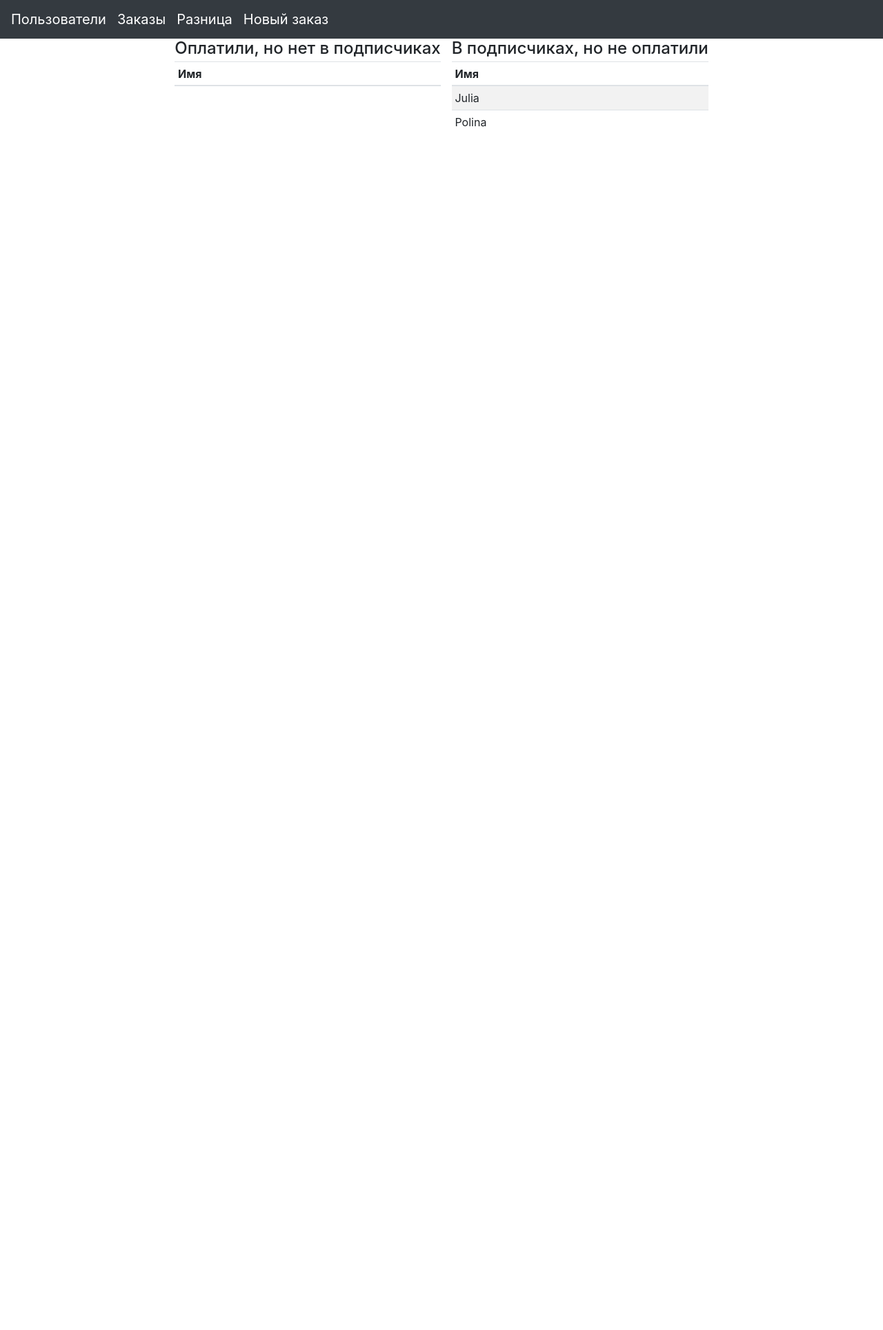
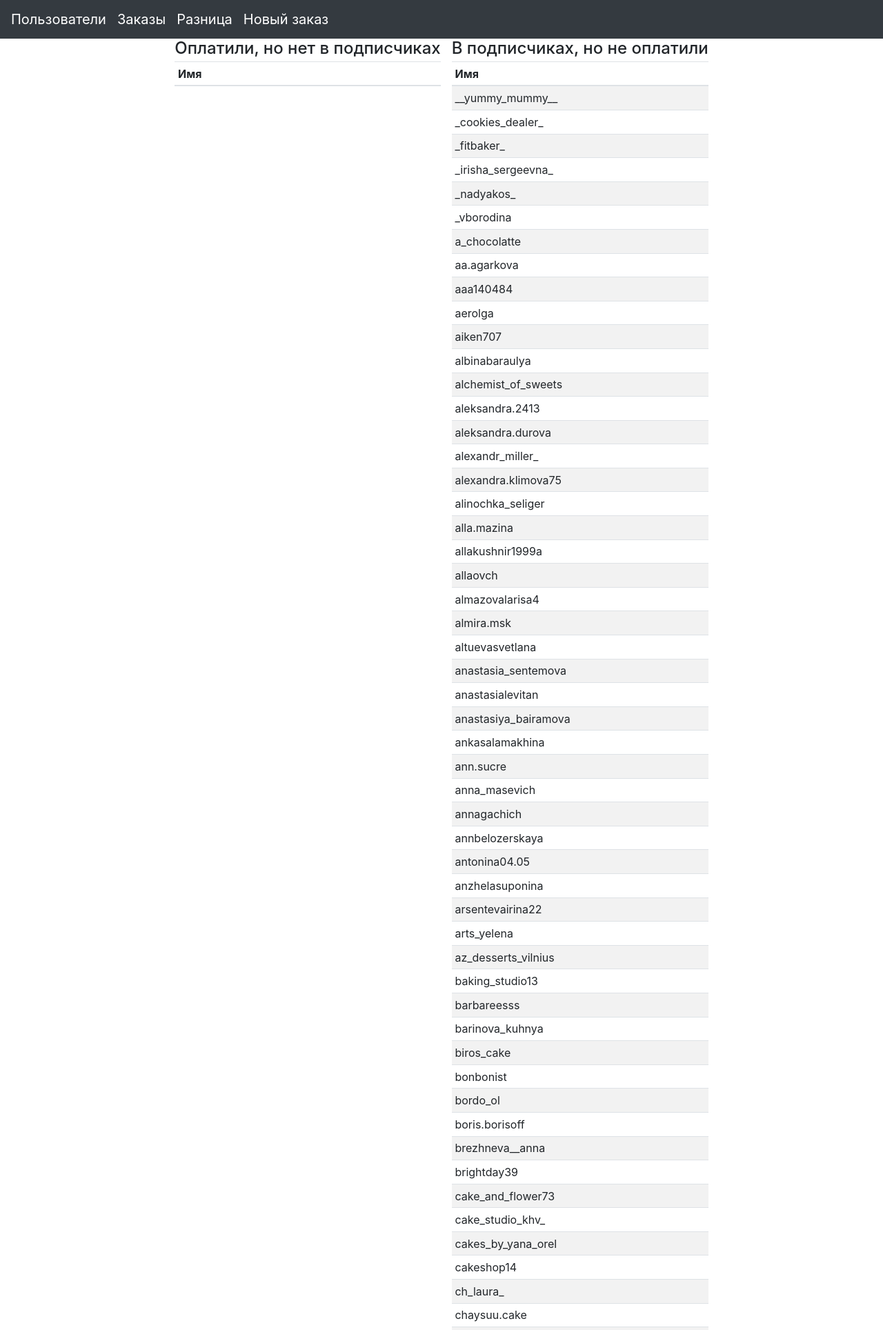
Before and after one commit to LelikovAlexandr/BlogCMS, a Django app: page /difference/ in a window 1280 px wide. Shown: the top 1928 px of the page at 69% size. Before the commit the page ends 184 px from the top, so only its background shows below. Run offline with Django 3.2, Linux system fonts and the light colour scheme; lists and menus that the app fills with data are empty; some libraries are stand-ins or nearby versions.

Commit message:
Add templates. Add logic

```diff
--- a/followers/models.py
+++ b/followers/models.py
@@ -5,6 +5,9 @@ class User(models.Model):
     name = models.CharField(max_length=30, unique=True)
     email = models.CharField(max_length=30, null=True)
     subscribe_until = models.DateTimeField(null=True)
+
+    class Meta:
+        ordering = ["subscribe_until"]
 
     def __str__(self):
         return self.name
--- a/followers/templates/followers/difference.html
+++ b/followers/templates/followers/difference.html
@@ -12,7 +12,7 @@
         <tbody>
         {%for user in paid_by_not_followers%}
         <tr>
-            <td>{{ user }}</td>
+            <td><a href="{% url 'UserEdit' pk=user.pk %}">{{ user }}</a></td>
         </tr>
         {%endfor%}
         </tbody>
--- a/followers/templates/followers/main.html
+++ b/followers/templates/followers/main.html
@@ -6,6 +6,8 @@
     {% load bootstrap4 %}
     {% bootstrap_css %}
     {% bootstrap_javascript jquery='full' %}
+    {% load font_awesome %}
+    {% fa_css %}
 </head>
 <nav class="navbar navbar-expand-lg navbar-dark bg-dark">
     <a class="navbar-brand" href="{% url 'Users' %}">Пользователи</a>
--- /dev/null
+++ b/followers/templates/followers/order_status.html
@@ -0,0 +1,4 @@
+{% extends 'followers/main.html' %}
+{% block content %}
+{{ message }}
+{% endblock %}
--- a/followers/views.py
+++ b/followers/views.py
@@ -6,12 +6,14 @@ import requests
 from django.utils import timezone
 from dotenv import load_dotenv
 import os
+from followers.instagram import inst
+from django.views.generic.edit import UpdateView, DeleteView
+from django.urls import reverse_lazy
 
 load_dotenv()
 
 
 def new_order(request):
-    message = 'Method error'
     if request.method == 'POST':
         data = request.POST.dict()
         # if get_signature(os.getenv('TEST_SECRET_KEY_MODULBANK'), data) == \
@@ -20,11 +22,15 @@ def new_order(request):
             name=data['client_name'],
         )
         user.email = data['client_email']
+        if create:
+            start_new_period = timezone.now()
+        else:
+            start_new_period = max(timezone.now(), user.subscribe_until)
         if data['amount'] == '350':
-            user.subscribe_until = timezone.now() + relativedelta(
+            user.subscribe_until = start_new_period + relativedelta(
                 months=1)
         elif data['amount'] == '1800':
-            user.subscribe_until = timezone.now() + relativedelta(
+            user.subscribe_until = start_new_period + relativedelta(
                 months=6)
         user.save()
 
@@ -36,9 +42,10 @@ def new_order(request):
         message = 'OK'
         # else:
         #     message = 'Signature error'
-
-    return render(request, 'followers/index.html',
-                  context={'message': message})
+        return render(request, 'followers/order_status.html',
+                      context={'message': message})
+    else:
+        return render(request, 'followers/create_order.html')
 
 
 def list_of_users(request):
@@ -53,21 +60,157 @@ def list_of_orders(request):
                   context={'orders_list': all_orders})
 
 
-def create_order(request):
-    if request.method == 'POST':
-        requests.post('http://127.0.0.1:8000/new_order/',
-                      data=request.POST.dict())
-        return redirect('/users')
-    else:
-        return render(request, 'followers/create_order.html')
+def get_difference(request):
+    set_of_followers = {'digoxin_025', 'katysha_korol', 'lk_mot',
+                        'marycake_sweets', 'pryanopek', 'zavarzina.nataly',
+                        'anastasia_sentemova', 'zhar_taki', 'ninelrozmanova',
+                        'olchik_lucake', 'boris.borisoff', 'hemulsha',
+                        'chefcake_club', '_nadyakos_', 'i4ka_i4ka',
+                        'prozorovskaya_maria', 'chef_ivanovdenis',
+                        'elena.iatskova', 'nina.zhidkova_', 'polinaf1410',
+                        'oxanakouznetsova', 'murzaeva_nodira', 'keivy_macaron',
+                        'pstfsob', 'liraten999', 'ekaterinavolkovaev',
+                        'ok_k_s', 'karamelkamurm', 'natalitort_46',
+                        'mona_dolce_casa', 'mintcatnn', 'nota1212018',
+                        'katin_hleb', 'troninacake', 'ijuliaf', 'snowyliisa',
+                        'i_r_i_n_a_d_v', 'lelikovas', 'semeika74',
+                        'nataliaabulgaianova', 'fedotova_mpr',
+                        'sladosti_nazarovo', 'vaynberg_nataly', 'darya_aron',
+                        'nycksen', 'mariya_vetlitsyna', 'muflon0907',
+                        'svetmosina', 'cake_and_flower73',
+                        'yaroslavakistanova', 'biros_cake',
+                        'svetlana_poltorak82', 'ann.sucre', '__yummy_mummy__',
+                        'ramziyadavletova', 'elza.samvelyan', 'krylyschkina',
+                        'lubimaya_konditerskaya', 'eska_v', 'anastasialevitan',
+                        'kond82', 'tat_zavyalova', 'matkarimova_78',
+                        'yanas_patisserie', 'umnov_sergey77', 'rinaalex_07',
+                        'renatakancelskiene', 'aaa140484', 'vera.dolcevita',
+                        'yanborisova.astra', 'valeriabondarevskaya',
+                        'koretskaiaolga6565', 'serenko5917', 'fevraltt.ru',
+                        'zefirkikrasnodar', 'chris_cake_kyiv', 'uliy191265',
+                        'lelikov.alexandr', 'youlia_tort', 'aiken707',
+                        'pizza_ed_io', 'mariia_esyreva',
+                        'vanilla_delights_cakes', 'sladkiy_noginsk',
+                        'tort_delice', 'susannaargusova', 'alexandr_miller_',
+                        'chudo_vypechka', 'dana_diana', 'smorodina.cakes',
+                        'magic_cake__', 'tartasal', 'newsvet17', 'ya.em',
+                        'irinasharifgal', 'shikarnayaoks',
+                        'ekaterinasvetovidova', 'kutuzova7639', 'aerolga',
+                        'cakeshop14', 'bordo_ol', 'urbanyulia',
+                        'lanakaslivtseva', 'im_from_kamchatka',
+                        'anzhelasuponina', 'dessert_nso', 'rusyachef',
+                        'pirozhnya', 'tatatihonova93', 'djumihope',
+                        'sweetburg', 'dompastry', 'la_tarte_gulyansa',
+                        'nataligaynutdinova', 'irishka_orange1', 'julja_lipa',
+                        'ingasoldatenkova', 'sila_sveta05', 'instaxsulife',
+                        'he.ishere', 'nata_nareira', 'sirovarkino',
+                        'jasiawrublewska', 'natal__ia', 'shiryaeva8230',
+                        'lyudife3591', 'zevs_dessert', 'irina_cher_ekb',
+                        'baking_studio13', 'altuevasvetlana',
+                        'vishenka_na_tort_', 'tradition_hleb',
+                        'ellachernova5054', 'aleksandra.2413',
+                        'lelikova_julia', 'svetachub2807', 'selezneva_ol_ga',
+                        'kassiopeya79', 'tatyana710129', 'mari_bakerycake',
+                        'choco.grand', 'loys_gr', 'valentusis',
+                        'olga_pryaniki', 'allaovch', 'tort_irbit',
+                        'lots.sweets', 'tatiana_198303', 'tatyana_picik',
+                        'm.zasim', 'valentinafilinkova', 'edimxudeem',
+                        'runningonmercury', 'lyubov_selivanova',
+                        'melnikpastrychef', 'elena5sam', 'vkusnoyar',
+                        'ryban8699', 'shishkina_cake', 'alinochka_seliger',
+                        'ga.la9810', 'nad.krasikova', 'mary_shu_tort',
+                        'aleksandra.durova', 'rassokhina.cake',
+                        'moysladkiyprayn', 'staskova_anastasya',
+                        'kseniya___yakovleva', 'virotcenko199', 'pastry_a_r_t',
+                        'svetlana_ishaym', 'tanusha_malikova', 'vavi.love',
+                        'tanas2727', 'julia.luchinkina', 'irina_kam4atka',
+                        'valerica_06', 'elena_elna', 'nemovaindahouse',
+                        'dasha_danyasha', 'grebennikovagalina', 'vera_mari28',
+                        'galichl', 'utkin_cooking', 'solena', 'mulya2284',
+                        'aa.agarkova', 'kapkati', 'lyalka063', 'sasha.bread',
+                        'sveta_sha13', 'tatiana.karakal', 'mariiasutiagina1',
+                        'irinamussihina', 'almazovalarisa4', 'marina_tsitser',
+                        'igolubenkoi', 'maria_rubtsova_',
+                        'tatyana_tokareva_spb', 'yamotchka', 'tastycake.ru',
+                        'bonbonist', 'pavlova_bakery_coffee', 'chaysuu.cake',
+                        'rushana0911', 'vladimir_channov', 'arts_yelena',
+                        'ksu4270', 'cakes_by_yana_orel', 'iness.li',
+                        'delovkusaem', 'elena_safonova_cakes', 'wwwolya_ya',
+                        'janezka_z', 'volkkaterina', 'okdanev', 'kovyrahska',
+                        'dinara7276529', 'a_chocolatte', 'gulnarafedorova',
+                        'olga1mog', 'elenaelena45678', 'lumierecaks',
+                        'eva.sakh', 'simuranvita', 'albinabaraulya',
+                        'ekaterinamiroshnikova343', 'myata_cakes', 'yulia_bay',
+                        'muhanov.denis', 'kushnerskaya', 'shmik_vika',
+                        'olgas.torts', 'hasty_irene', 'easycheesy_nsk',
+                        'vkusnoe_delopskov', 'alchemist_of_sweets',
+                        'kulinar08', 'alla.mazina', 'inga_osinsyanu',
+                        'katya_cat91', 'zinaidakvartnikova',
+                        'tanja.podlewskaja', 'snatali_', 'makingabun2018',
+                        '_fitbaker_', 'ryabinovie_busy', 'marinosa_',
+                        'olesja_muhudinova', 'almira.msk', 'irina_nazarova',
+                        'irinamastriuko', 'tatiana_pazhetnykh168',
+                        'viktoria_prekrasnaja', 'irinacooking',
+                        'chef.with.beard', 'mom_kiki_', 'irinairina5058',
+                        'brezhneva__anna', 'irina_dashkovskaya1',
+                        'az_desserts_vilnius', 'tortkultura', 'olgaandrosik',
+                        'marinika2207', 't_anny33', 'clopcad', 'zulya_tortik',
+                        'maliuta.l', 'desert_kiev', 'eli_tort', 'sipbarsa',
+                        'tapekser', 'polyakus87', 's.olga69',
+                        'sweet_it_simple', 'limonova_ya', 'anna_masevich',
+                        'iuliaegorova_', 'l_raskatova_cakes', 'l_i_d_a_kh',
+                        'marina_kalashnyk', 'lovedi', 'naida_aduzova',
+                        'igra_so_vkusom', 'rodinchef', 'maria_dolek',
+                        'ketokemer', 'slada_pryanya', 'annagachich',
+                        'elenastarodub2097', 'kakurkina9',
+                        '_irisha_sergeevna_', 'gingerbread_fm',
+                        'deserti_ot_ledy_di', 'verchenok', 'prudikdasha',
+                        'only_my_lips', 'usenko_chef', 'lilksyu',
+                        'petuninanton', 'marynakotenko', 'spirinaaspirina',
+                        'pisareva_to', 'anastasiya_bairamova', 't.voinova28',
+                        'svetabaranovska', 'theapricotbakery_istanbul',
+                        'donatovdonat', 'barinova_kuhnya', 'kvittkam',
+                        'tea_aet80', 'irina_lakhmanova', 'gkosta0404',
+                        'chefvasilev', 'swetly4ok', 'kate_rina_parshina',
+                        'strelkovasa', 'margarita_4832', 'elenabakeryvrn',
+                        'arsentevairina22', '_vborodina', 'springiwa',
+                        'martakutuzovaa', 'magicsheba', 'tawny__owl',
+                        'svetlana_kor_p', 'katechuzhik', 'e.podolyan2017',
+                        '_cookies_dealer_', 'katua_ar', 'annbelozerskaya',
+                        'moymir.1515', 'pensante007', 'put_k_zeli_mechte_',
+                        'ksenyaayugova', 'ellen001r', 'lo_ra._',
+                        'allakushnir1999a', 'barbareesss', 'ch_laura_',
+                        'e_zhukova_tort', 'mariachinalieva', 'svetaznamenski',
+                        'cloudberry_salmon', 'tatyana_vkusnyashkina',
+                        'olgalazareva74', 'alexandra.klimova75',
+                        'ankasalamakhina', 'zi_ma78', 'nata_crazycake',
+                        'iakubovarai', 'antonina04.05', 'brightday39',
+                        'ilovecake_neru', 'cake_studio_khv_', 'oxana69',
+                        'gyuzelwin'}
+
+    set_of_users = set([u.name for u in User.objects.exclude(
+        subscribe_until__lte=timezone.now())])
+    paid_by_not_followers_set = sorted(
+        set(set_of_users) - set(set_of_followers))
+    followers_by_not_paid_set = sorted(
+        set(set_of_followers) - set(set_of_users))
+    paid_by_not_followers = []
+    for user in paid_by_not_followers_set:
+        paid_by_not_followers.append(User.objects.get(name=user))
+
+    return render(request, 'followers/difference.html', context={
+        'paid_by_not_followers': paid_by_not_followers,
+        'followers_by_not_paid': followers_by_not_paid_set,
+    })
 
 
-def get_difference(request):
-    set_of_followers = {'Polina', 'Julia'}
-    set_of_users = set([u.name for u in User.objects.all()])
-    paid_by_not_followers = sorted(set(set_of_users) - set(set_of_followers))
-    followers_by_not_paid = sorted(set(set_of_followers) - set(set_of_users))
-    return render(request, 'followers/difference.html', context={
-        'paid_by_not_followers': paid_by_not_followers,
-        'followers_by_not_paid': followers_by_not_paid,
-    })
+class UserEdit(UpdateView):
+    model = User
+    fields = ('name', 'subscribe_until',)
+    template_name = 'followers/name_edit.html'
+    success_url = reverse_lazy('Difference')
+
+
+class UserDelete(DeleteView):
+    model = User
+    success_url = reverse_lazy('Users')
--- a/propitanie/urls.py
+++ b/propitanie/urls.py
@@ -1,13 +1,15 @@
 from django.contrib import admin
 from django.urls import path
-from followers.views import new_order, list_of_users, create_order, \
-    list_of_orders, get_difference
+from followers.views import new_order, list_of_users, \
+    list_of_orders, get_difference, UserEdit, UserDelete
+from django.conf.urls import url
 
 urlpatterns = [
     path('admin/', admin.site.urls, ),
-    path('new_order/', new_order),
-    path('users/', list_of_users, name='Users'),
-    path('create_order/', create_order, name='New order'),
+    path('', list_of_users, name='Users'),
+    path('create_order/', new_order, name='New order'),
     path('orders/', list_of_orders, name='Orders'),
-    path('difference/', get_difference, name='Difference')
+    path('difference/', get_difference, name='Difference'),
+    url(r'^name/(?P<pk>\d+)/edit/$', UserEdit.as_view(), name='UserEdit'),
+    url(r'^name/(?P<pk>\d+)/delete/$', UserDelete.as_view(), name='UserDelete')
 ]
--- a/requirements.txt
+++ b/requirements.txt
@@ -5,3 +5,5 @@ python-dotenv
 python-dateutil
 django-bootstrap4
 requests
+igramscraper
+django-fa
```
Also changed, not shown: followers/instagram.py (added, +32 -0 lines), followers/templates/followers/index.html (deleted, +0 -10 lines), followers/templates/followers/name_edit.html (added, +16 -0 lines), followers/templates/followers/users_list.html (+17 -1 lines), propitanie/settings.py (+8 -4 lines), 1 other file.
